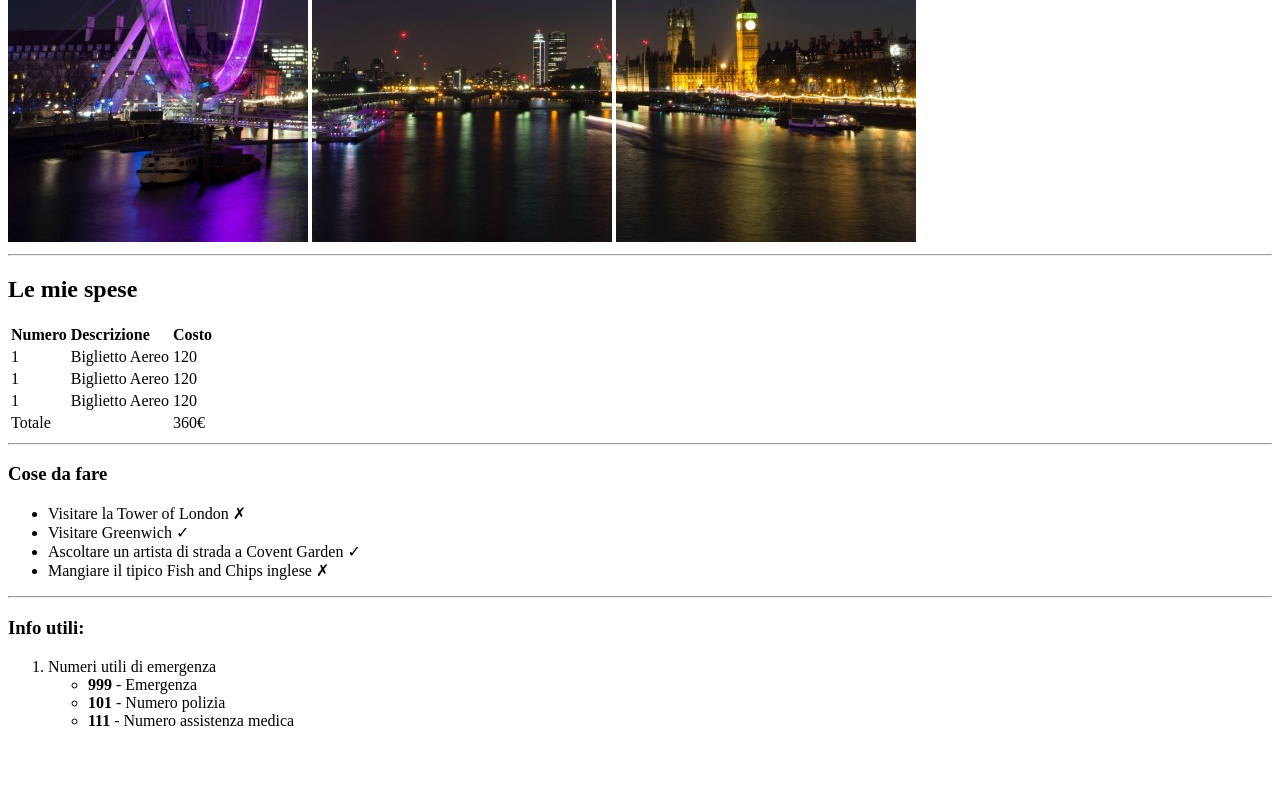
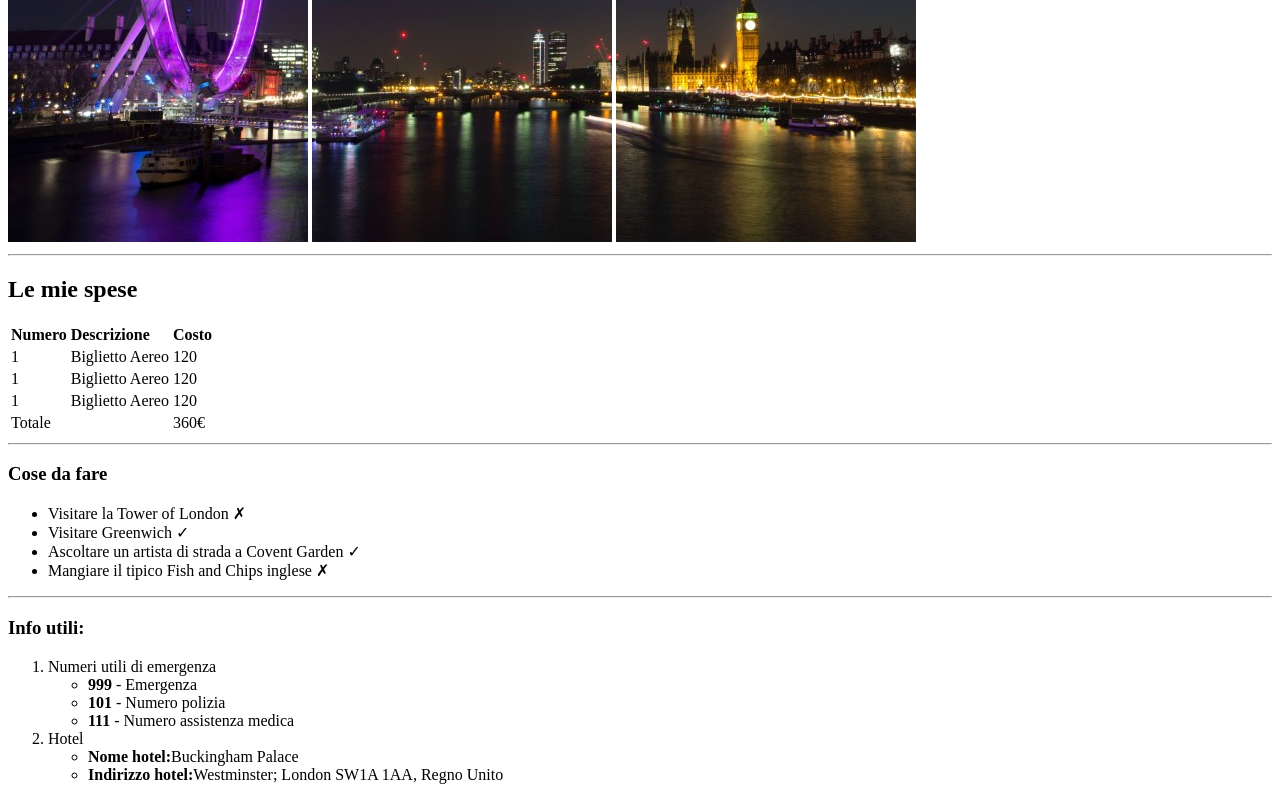
Before and after one commit to agostinoluca/html-london-trip, a plain HTML site: page index.html in a window 1280 px wide. Shown: the part 438-1238 px from the top of the page. Before the commit the page ends 1184 px from the top, so only its background shows below. Drawn offline with Linux system fonts and the light colour scheme.

Commit message:
add list info hotel

```diff
--- a/index.html
+++ b/index.html
@@ -78,6 +78,12 @@
                         <li><strong>111</strong> - Numero assistenza medica</li>
                     </ul>
                 </li>
+                <li>Hotel
+                    <ul>
+                        <li><strong>Nome hotel:</strong>Buckingham Palace</li>
+                        <li><strong>Indirizzo hotel:</strong>Westminster; London SW1A 1AA, Regno Unito</li>
+                    </ul>
+                </li>
             </ol>
         </section>
     </main>
```
